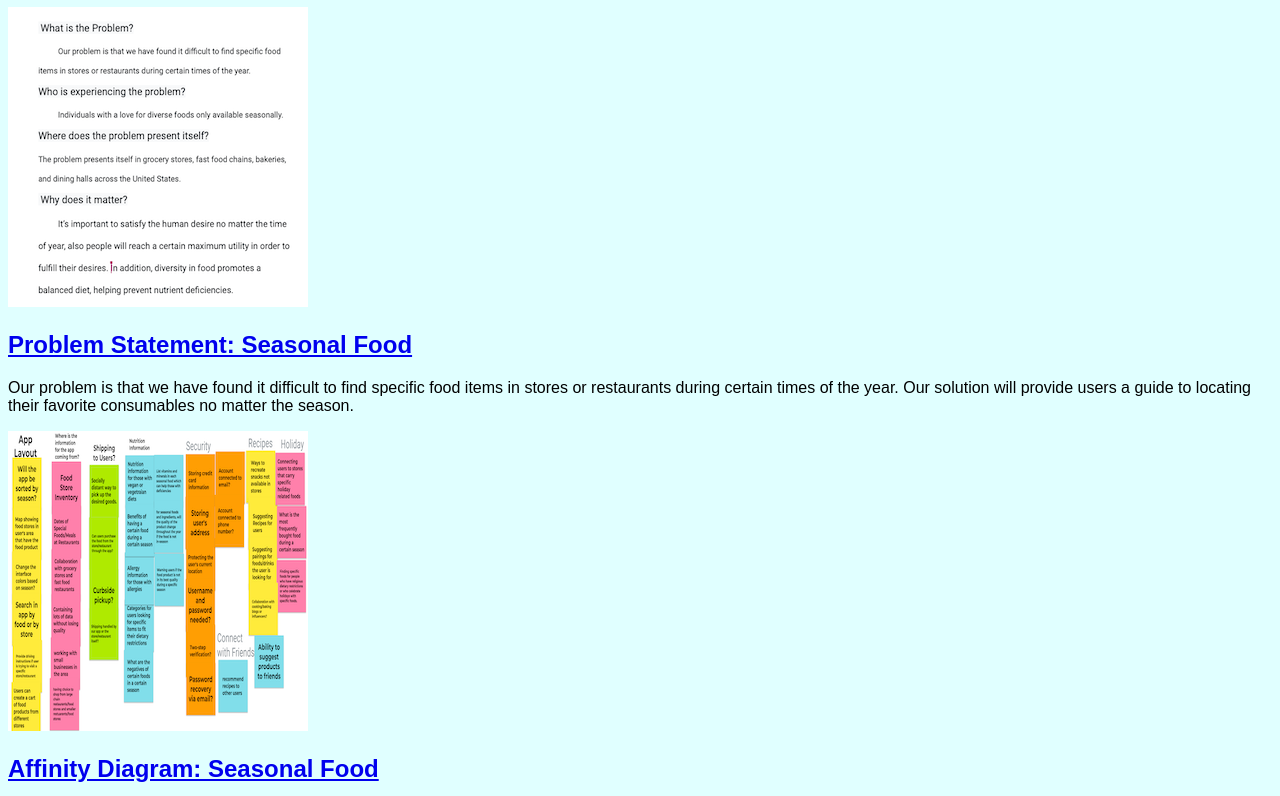
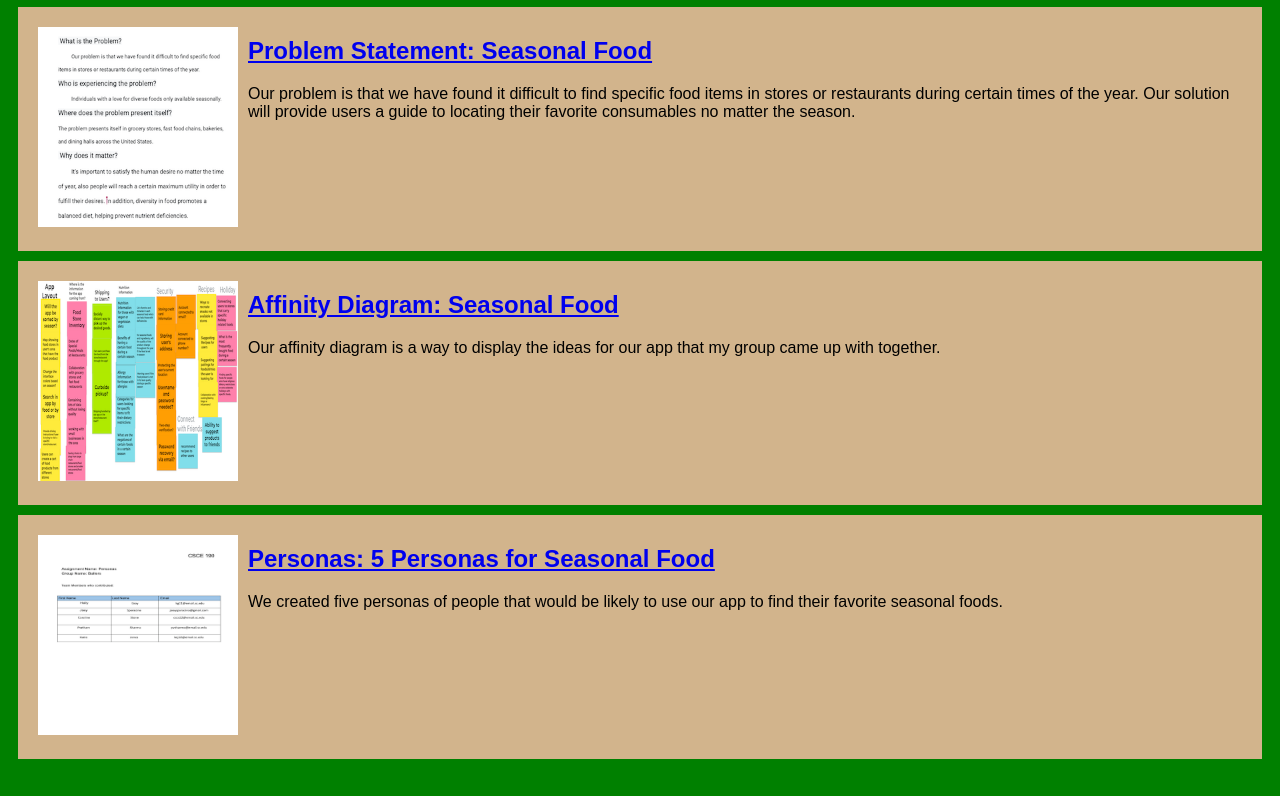
Before and after one commit to hollygray118/hollygray118.github.io, a plain HTML site: page index.html in a window 1280 px wide. Shown: the part 73-869 px from the top of the page. After the commit the page ends 842 px from the top, so only its background shows below. Drawn offline with Linux system fonts and the light colour scheme; files whose address does not match are found by name.

Commit message:
Add files via upload

```diff
--- a/styles.css
+++ b/styles.css
@@ -1,9 +1,22 @@
 body {
-    background:lightcyan;
+    background: green;
     font-family:Arial, Helvetica, sans-serif;
+}
+
+.assignment {
+    display:flex;
+    padding:10px;
+    margin:10px;
+    background: tan;
+}
+
+.assignment img {
+    width:200px;
+    padding:10px;
 }
 
 h1 {
     color:darkblue;
     text-align:center;
+    background: lightgreen;
 }
```
